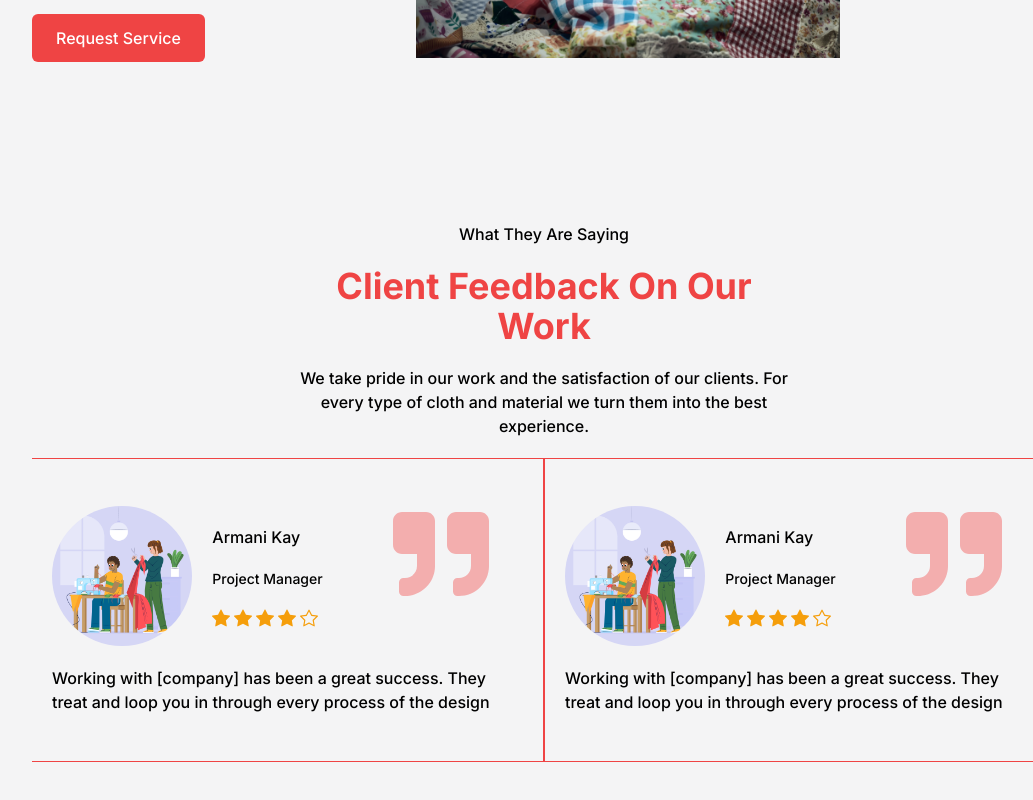
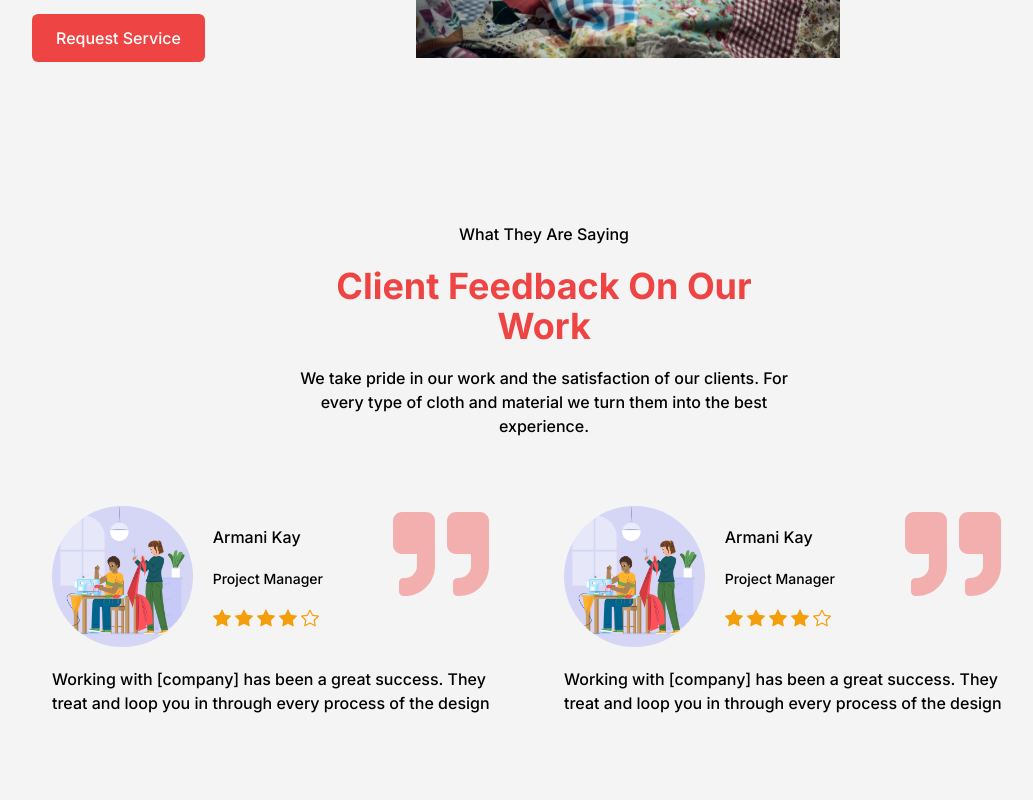
Before and after one commit to mmesomasaint/hulksmasher, a Next.js app: page / in a window 1280 px wide. Shown: the part 3058-3858 px from the top of the page, without its empty margins (96-1129 px from the left). Built offline with nearby package versions, Linux system fonts and the light colour scheme.

Commit message:
Fix: Remove border

```diff
--- a/app/components/review.tsx
+++ b/app/components/review.tsx
@@ -62,7 +62,7 @@ function Review({ reviews }: ReviewNodeType) {
           <div
             className={`grid grid-cols-2 place-items-stretch ${
               hide ? 'hidden' : 'block'
-            } absolute inset-y-0 my-auto w-full transform duration-1000 transition-[50%] border border-red-500 ${style}`}
+            } absolute inset-y-0 my-auto w-full transform duration-1000 transition-[50%] ${style}`}
           >
             <ReviewCard review={pair1} />
             <ReviewCard review={pair2} />
```
